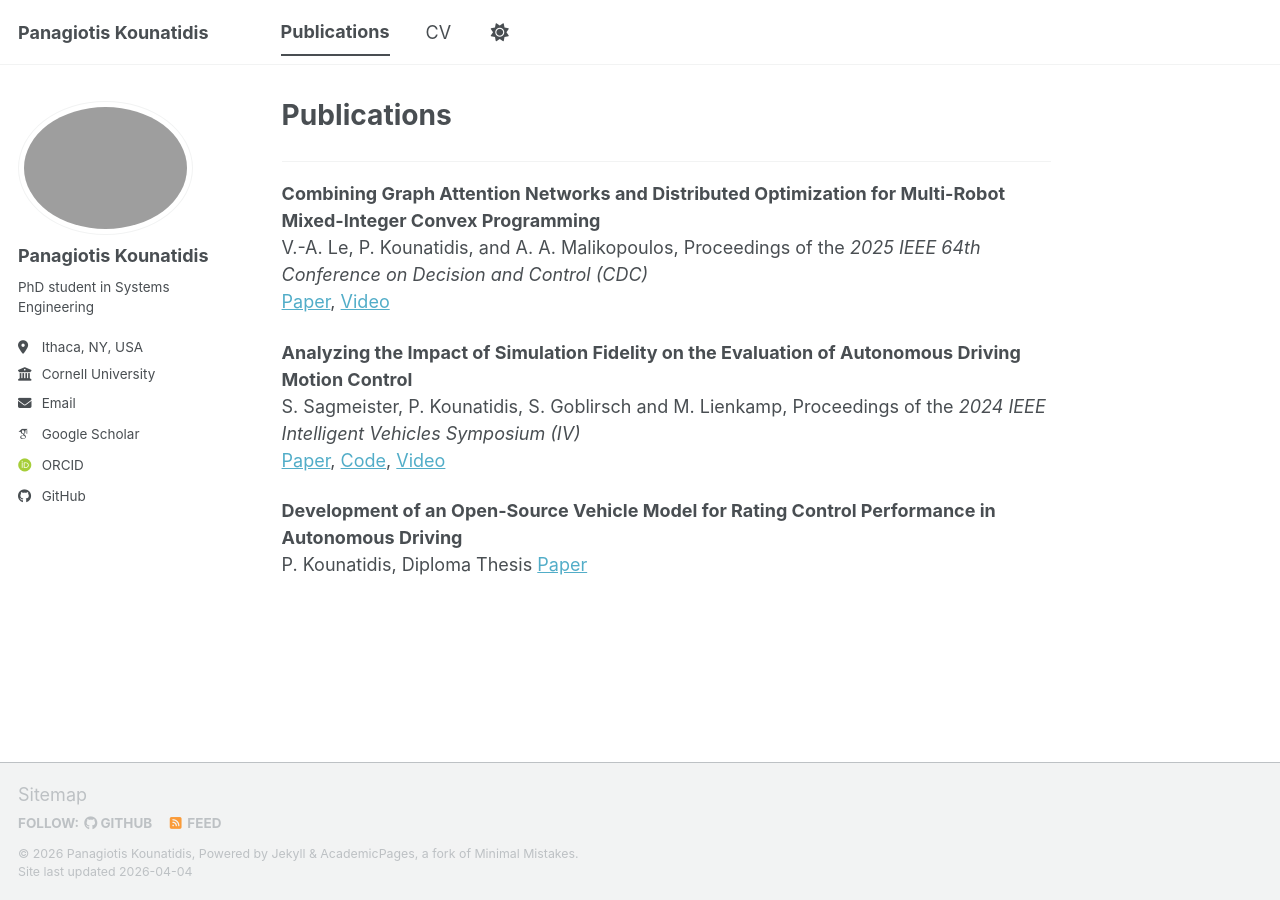
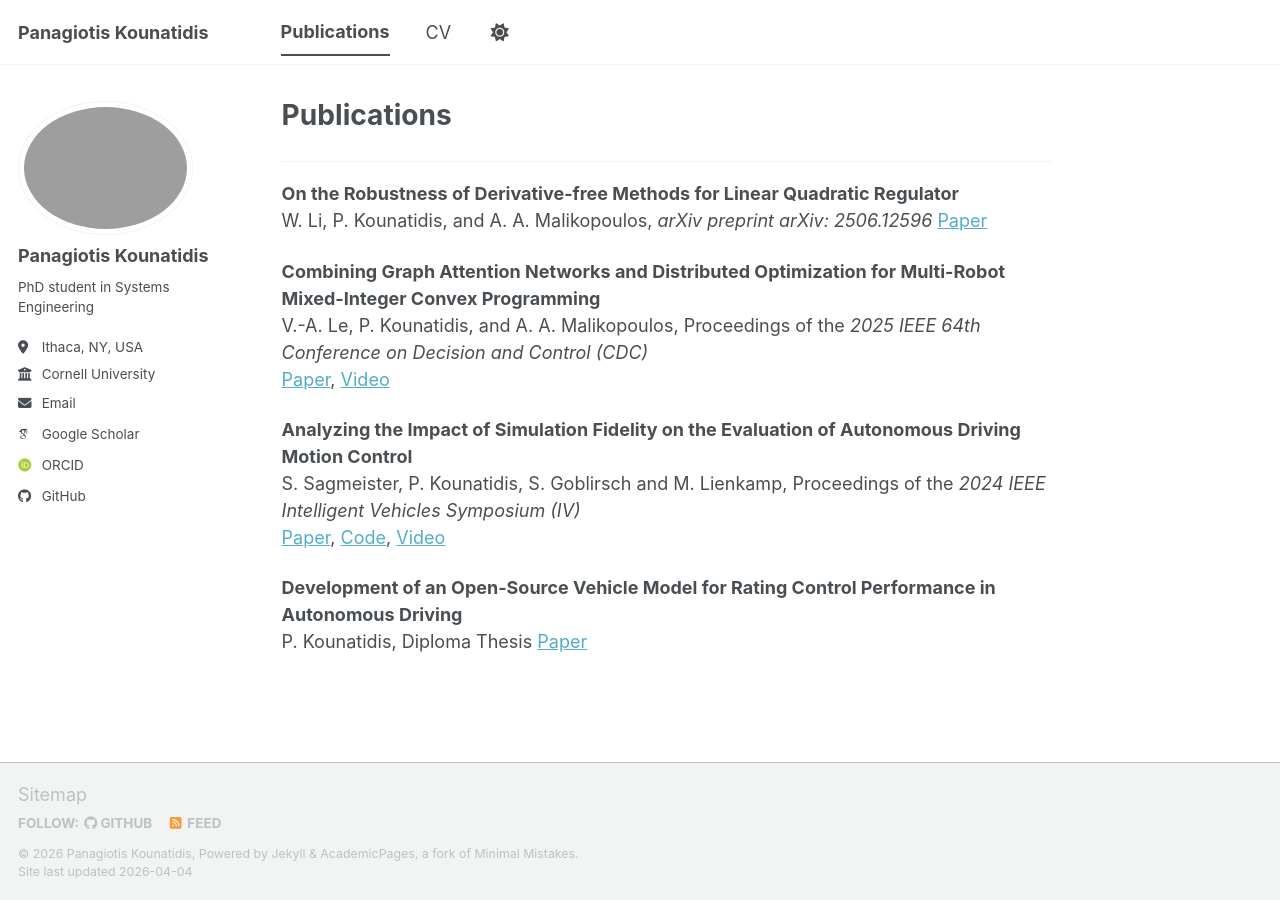
Before and after one commit to Panos20102k/Panos20102k.github.io, a Jekyll site: the page built from _pages/publications.md, in a window 1280 px wide. Built offline with Jekyll 4.4.1, drawn with Linux system fonts in a browser that asks for light colours; some web fonts are replaced; a script bundle is joined from its source files by our own code; library files that are not in the unit come from our copies.

Commit message:
add weijian

```diff
--- a/_pages/publications.md
+++ b/_pages/publications.md
@@ -5,6 +5,10 @@ permalink: /publications/
 author_profile: true
 ---
 ---
+**On the Robustness of Derivative-free Methods for Linear Quadratic Regulator**
+W. Li, P. Kounatidis, and A. A. Malikopoulos, *arXiv preprint arXiv: 2506.12596*
+[Paper](https://arxiv.org/abs/2506.12596)
+
 **Combining Graph Attention Networks and Distributed Optimization for Multi-Robot Mixed-Integer Convex Programming**
 V.-A. Le, P. Kounatidis, and A. A. Malikopoulos, Proceedings of the *2025 IEEE 64th Conference on Decision and Control (CDC)*
 [Paper](https://ieeexplore.ieee.org/abstract/document/11312656), [Video](https://www.youtube.com/watch?v=3Of0j3a5fGw)
```
